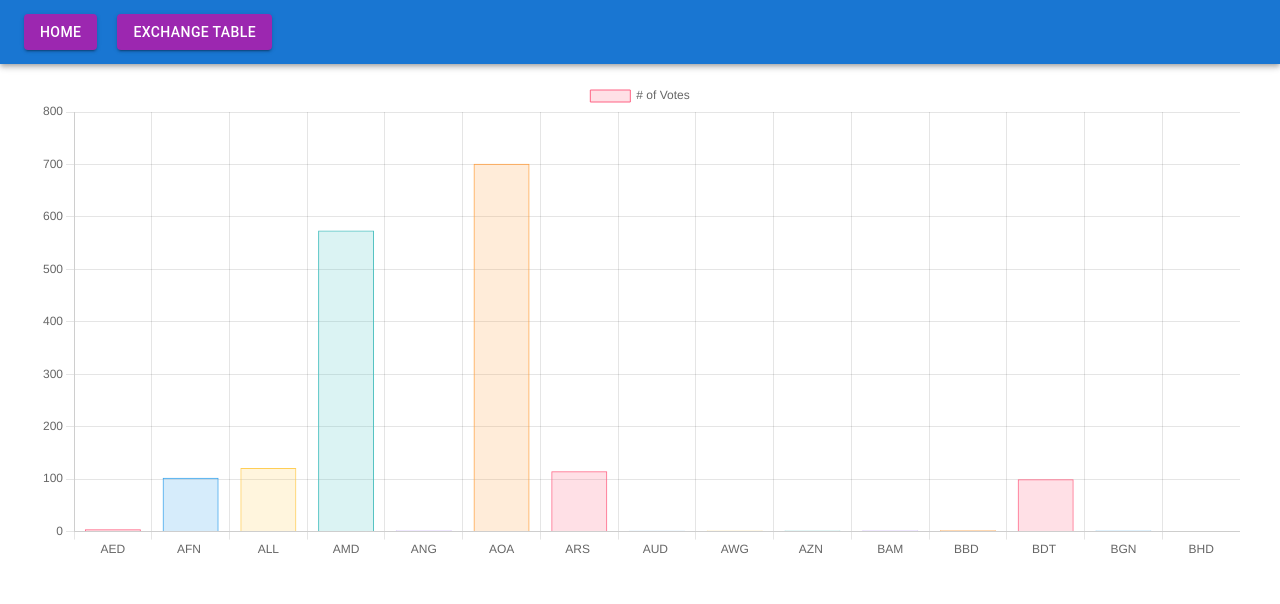
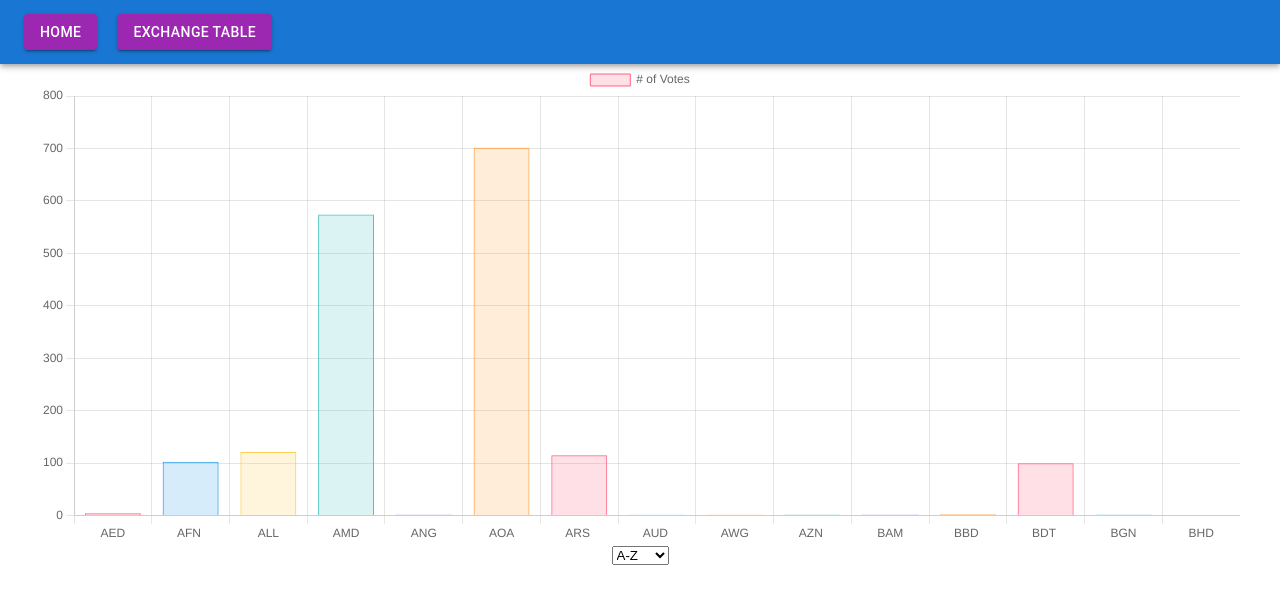
Before and after one commit to TusharMishra9695/Currency_coverter, a Next.js app: page /ExchangeRate in a window 1280 px wide. Shown: the top 604 px of the page. Built offline with nearby package versions, Linux system fonts and the light colour scheme.

Commit message:
currency converter updated code

```diff
--- a/pages/ExchangeRate.js
+++ b/pages/ExchangeRate.js
@@ -1,44 +1,12 @@
 import { useEffect, useState } from "react";
 import NavBar from "../components/NavBar";
 import { Bar } from "react-chartjs-2";
-
-const fruits = [2, 1, 1, 4];
-console.log(fruits.sort());
 export default function ExchangeRate() {
-  // const [country2, setCountry2] = useState([]);
-  // useEffect(() => {
-  //   getDatas();
-  // }, []);
-  // async function getDatas() {
-  //   const cacheVersion = 1;
-  //   const cacheName = `myapp-${cacheVersion}`;
-  //   const url =
-  //     "http://data.fixer.io/api/latest?access_key=0ae329c5f31ee61cff8dda76ab72f43c";
-
-  //   const cacheStorage = await caches.open(cacheName);
-  //   console.log(cacheStorage);
-  //   const cachedResponses = await cacheStorage.match(url);
-  //   if (cachedResponses === undefined) {
-  //     await cacheStorage.add(url);
-  //     console.log("API Calling.......");
-  //     console.log("API Called");
-  //   } else {
-  //     console.log("API call's only once a day");
-  //   }
-  //   let postData = await getCachedData(cacheName, url);
-  //   setCountry2(postData.rates);
-  // }
-
-  // async function getCachedData(cacheName, url) {
-  //   const cacheStorage = await caches.open(cacheName);
-  //   const cachedResponse = await cacheStorage.match(url);
-
-  //   if (!cachedResponse || !cachedResponse.ok) {
-  //     return false;
-  //   }
-
-  //   return await cachedResponse.json();
-  // }
+  const [dataSet, setDataSet] = useState([
+    4.286341, 102.655966, 121.484803, 573.853692, 2.094777, 701.16519,
+    115.028791, 1.609748, 2.101044, 1.984047, 1.9538, 2.356272, 99.950738,
+    1.954818, 0.439939,
+  ]);
   const data = {
     labels: [
       "AED",
@@ -60,11 +28,7 @@ export default function ExchangeRate() {
     datasets: [
       {
         label: "# of Votes",
-        data: [
-          4.286341, 102.655966, 121.484803, 573.853692, 2.094777, 701.16519,
-          115.028791, 1.609748, 2.101044, 1.984047, 1.9538, 2.356272, 99.950738,
-          1.954818, 0.439939,
-        ],
+        data: dataSet,
         backgroundColor: [
           "rgba(255, 99, 132, 0.2)",
           "rgba(54, 162, 235, 0.2)",
@@ -97,24 +61,29 @@ export default function ExchangeRate() {
       ],
     },
   };
-
+  //
   const VerticalBar = () => (
     <>
-      <div className="header">
-        {/* <h1 className="title">Vertical Bar Chart</h1> */}
-        <div className="links">
-          {/* <a
-            className="btn btn-gh"
-            href="https://github.com/reactchartjs/react-chartjs-2/blob/master/example/src/charts/VerticalBar.js"
-          >
-            Github Source
-          </a> */}
-        </div>
-      </div>
       <center>
         <div style={{ width: "1200px" }}>
           <Bar data={data} options={options} height={40} width={100} />
         </div>
+        <select
+          onChange={(e) => {
+            if (e.target.value == "A-Z") {
+              setDataSet(data.datasets[0].data.sort());
+              console.log(e.target.value);
+              console.log(data.datasets[0].data.sort());
+            } else {
+              setDataSet(data.datasets[0].data.reverse());
+              console.log(e.target.value);
+              console.log(data.datasets[0].data.reverse());
+            }
+          }}
+        >
+          <option value="A-Z">A-Z</option>
+          <option value="rates">Rates</option>
+        </select>
       </center>
     </>
   );
@@ -122,50 +91,7 @@ export default function ExchangeRate() {
   return (
     <>
       <NavBar />
-      {/* {data.map((data, index) => {
-        const { value, from, to } = data;
-        return (
-          <Container style={{ marginTop: "15px" }} key={index}>
-            <div
-              style={{
-                width: "950px",
-                boxShadow: "1px 1px 2px 2px #EFEFEF",
-                paddingBottom: "40px",
-              }}
-            >
-              <Container style={{ paddingTop: "20px" }}>
-                <div
-                  style={{
-                    backgroundColor: "#EFEFEF",
-                    width: "900px",
-                    paddingTop: "20px",
-                    paddingBottom: "20px",
-                  }}
-                >
-                  <center>
-                    <span style={{ fontSize: "25px" }}>
-                      Country Start From '{value}' With Rates
-                    </span>
-                  </center>
-                  <ul>
-                    {Object.keys(country2)
-                      .slice(from, to)
-                      .map((currency2, index) => {
-                        return (
-                          <Button key={index} value={country2[currency2]}>
-                            {currency2} = {country2[currency2]}
-                          </Button>
-                        );
-                      })}
-                  </ul>
-                </div>
-              </Container>
-            </div>
-          </Container>
-        );
-      })} */}
       <VerticalBar />
-      {/* <button onClick={getData}></button> */}
     </>
   );
 }
```
